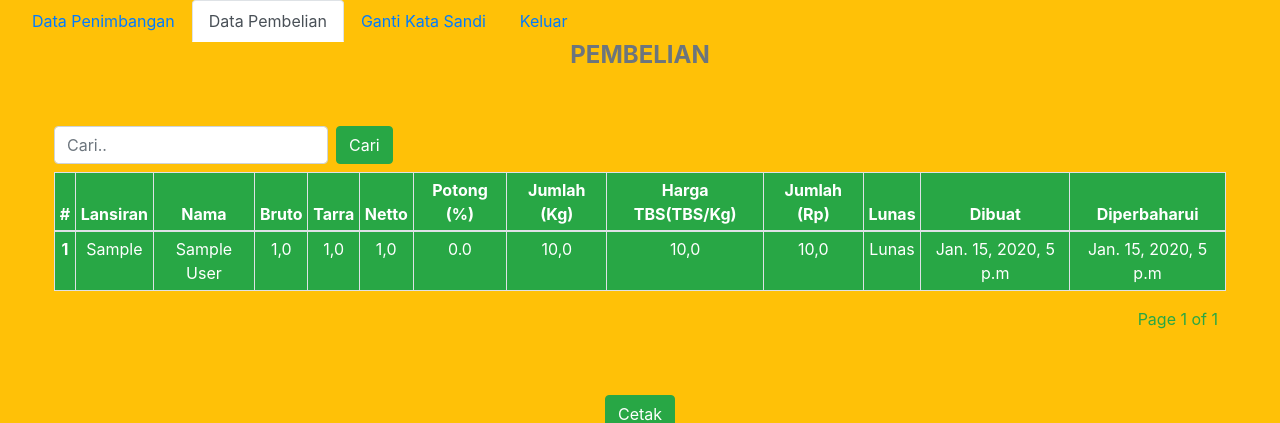
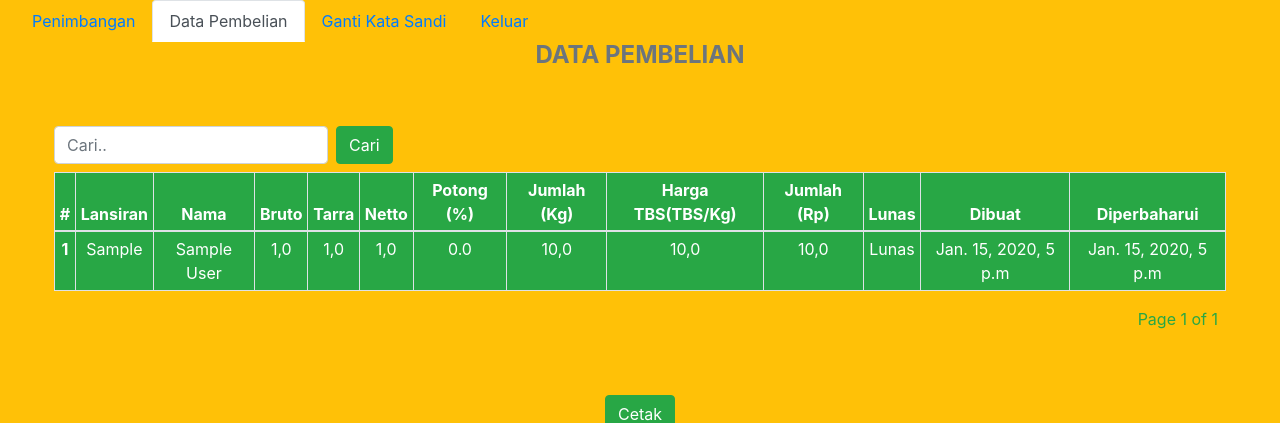
Before and after one commit to LuckyWirasakti/umb, a Django app: page /buy in a window 1280 px wide. Shown: the top 423 px of the page. Run offline with Django 3.2, Linux system fonts and the light colour scheme; a user stored in the database is signed in; tables that the repository leaves empty hold one stand-in row (values such as "Sample post"); some libraries are stand-ins or nearby versions.

Commit message:
fix coppy

```diff
--- a/templates/partials/buy.html
+++ b/templates/partials/buy.html
@@ -3,7 +3,7 @@
 <div class="row">
     <div class="col-12">
         <div class="text-center">
-            <h4 class="text-muted font-weight-bold text-uppercase">Pembelian</h4>
+            <h4 class="text-muted font-weight-bold text-uppercase">Data Pembelian</h4>
         </div>
     </div>
 </div>
--- a/templates/partials/topbar.html
+++ b/templates/partials/topbar.html
@@ -3,7 +3,7 @@
         <nav>
             <div class="nav nav-tabs border-0" id="nav-tab" role="tablist">
                 <a class="nav-link {% if request.resolver_match.url_name == 'admin-weight' %}active{% endif %}" id="nav-one-tab" href="{% url 'admin-weight' %}" role="tab"
-                    aria-controls="nav-one  text-muted" aria-selected="true">Data Penimbangan</a>
+                    aria-controls="nav-one  text-muted" aria-selected="true">Penimbangan</a>
                 <a class="nav-link {% if request.resolver_match.url_name == 'admin-buy' %}active{% endif %}" id="nav-two-tab" href="{% url 'admin-buy' %}" role="tab"
                     aria-controls="nav-two text-muted" aria-selected="false">Data Pembelian</a>
                 <a class="nav-link {% if request.resolver_match.url_name == 'admin-change-password' %}active{% endif %}" id="nav-three-tab" href="{% url 'admin-change-password' %}" role="button"
```
